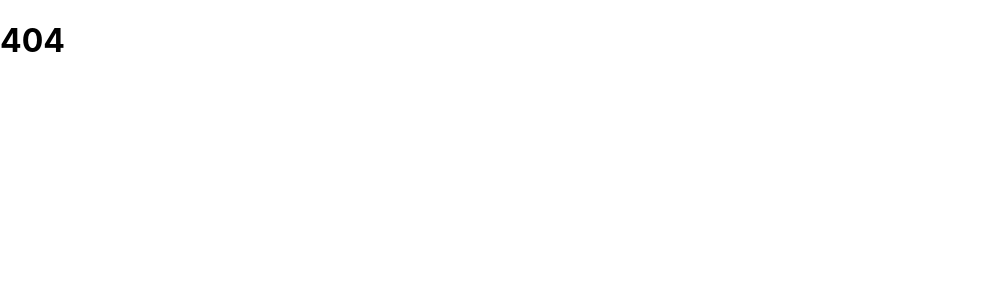
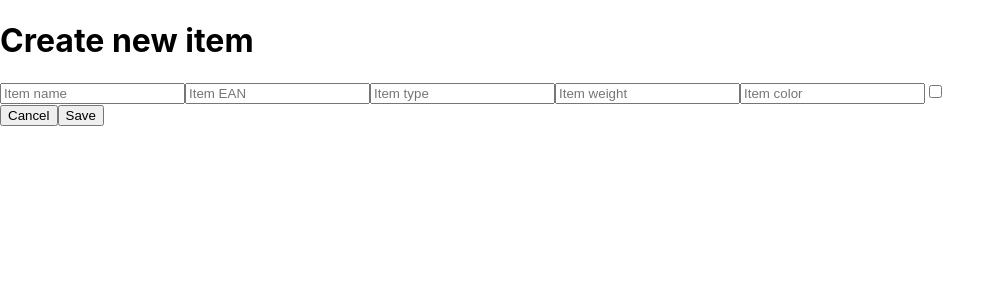
Before and after one commit to KazimierasSlivka/Talech, a React (Create React App) app in the folder talech/: page /products/create in a window 1280 px wide. Shown: the top 300 px of the page, without its empty margins (0-1005 px from the left). Built offline with nearby package versions, Linux system fonts and the light colour scheme.

Commit message:
added ability to create item

```diff
--- a/talech/package.json
+++ b/talech/package.json
@@ -8,6 +8,7 @@
     "@testing-library/user-event": "^7.2.1",
     "react": "^16.13.1",
     "react-dom": "^16.13.1",
+    "react-hook-form": "^5.3.1",
     "react-router-dom": "^5.1.2",
     "react-scripts": "3.4.1"
   },
--- a/talech/src/App.js
+++ b/talech/src/App.js
@@ -1,10 +1,79 @@
-import React from 'react';
+import React, { useEffect } from 'react';
 import './App.css';
 
 import Main from './components/main/Main'
 
 
 function App() {
+
+  let productsList =
+  [
+      {
+          "id" : 0,
+          "name" : "Item0",
+          "ean" : "1234567890",
+          "type" : "Type0",
+          "weight" : "Weight0",
+          "color" : "Color0",
+          "active" : false,
+          "quantity" : 0,
+          "price" : 1
+      },
+      {
+          "id" : 1,
+          "name" : "Item1",
+          "ean" : "1234567890",
+          "type" : "Type1",
+          "weight" : "Weight1",
+          "color" : "Color1",
+          "active" : false,
+          "quantity" : 0,
+          "price" : 2
+      },
+      {
+          "id" : 2,
+          "name" : "Item2",
+          "ean" : "1234567890",
+          "type" : "Type2",
+          "weight" : "Weight2",
+          "color" : "Color2",
+          "active" : true,
+          "quantity" : 0,
+          "price" : 3
+      },
+      {
+          "id" : 3,
+          "name" : "Item3",
+          "ean" : "1234567890",
+          "type" : "Type3",
+          "weight" : "Weight3",
+          "color" : "Color3",
+          "active" : false,
+          "quantity" : 0,
+          "price" : 4
+      },
+      {
+          "id" : 4,
+          "name" : "Item4",
+          "ean" : "1234567890",
+          "type" : "Type4",
+          "weight" : "Weight4",
+          "color" : "Color4",
+          "active" : true,
+          "quantity" : 0,
+          "price" : 5
+      }
+  ]
+
+  function FillDatabase(){
+      localStorage.setItem('Products List',  JSON.stringify(productsList));
+      console.log(JSON.parse(localStorage.getItem('Products List')));
+  }
+
+  useEffect(() => {
+      FillDatabase();
+  }, []);
+
   return (
     <>
       <Main/>
--- /dev/null
+++ b/talech/src/components/create/Create.jsx
@@ -0,0 +1,74 @@
+import React from 'react';
+import { Link, useHistory } from 'react-router-dom';
+import { useForm } from 'react-hook-form';
+
+function Create() {
+    const { handleSubmit, register } = useForm({ mode: 'onSubmit', reValidateMode: 'onSubmit' });
+    const history = useHistory();
+
+    function OnSave(formInputFieldsValues){
+        let data = JSON.parse(localStorage.getItem('Products List'));
+        formInputFieldsValues.id = data.length;
+        data.push(formInputFieldsValues);
+        localStorage.setItem('Products List',  JSON.stringify(data));
+        history.push('/products');
+    }
+
+    return (
+        <>
+            <h1>Create new item</h1>
+            <form onSubmit={handleSubmit(OnSave)}>
+                <input
+                    type="text"
+                    name="name"
+                    placeholder="Item name"
+                    ref={register}
+                />
+                <input
+                    type="number"
+                    name="ean"
+                    step="1"
+                    placeholder="Item EAN"
+                    ref={register}
+                />
+                <input
+                    type="text"
+                    name="type"
+                    placeholder="Item type"
+                    ref={register}
+                />
+                <input
+                    type="text"
+                    name="weight"
+                    placeholder="Item weight"
+                    ref={register}
+                />
+                <input
+                    type="text"
+                    name="color"
+                    placeholder="Item color"
+                    ref={register}
+                />
+                <input
+                    name="active"
+                    type="checkbox"
+                    ref={register}
+                />
+                <div>
+                    <Link to="/products">
+                        <button>
+                            Cancel
+                        </button>
+                    </Link>
+                    <button
+                        type="submit"
+                    >
+                        Save
+                    </button>
+                </div>
+            </form>
+        </>
+    );
+}
+
+export default Create;
--- a/talech/src/components/main/Main.jsx
+++ b/talech/src/components/main/Main.jsx
@@ -1,82 +1,15 @@
 import React from 'react';
 import { useEffect } from 'react';
-import { Switch, Route } from 'react-router-dom';
+import { Switch, Route, Redirect } from 'react-router-dom';
 
 import NotFound from '../not found/NotFound';
 import Products from '../products/Products';
+import Create   from '../create/Create';
 
 
 //import './Main.scss';
 
 function Main(props) {
-
-    let productsList =
-    [
-        {
-            "id" : 0,
-            "name" : "Item0",
-            "ean" : "1234567890",
-            "type" : "Type0",
-            "weight" : "Weight0",
-            "color" : "Color0",
-            "active" : false,
-            "quantity" : 0,
-            "price" : 1
-        },
-        {
-            "id" : 1,
-            "name" : "Item1",
-            "ean" : "1234567890",
-            "type" : "Type1",
-            "weight" : "Weight1",
-            "color" : "Color1",
-            "active" : false,
-            "quantity" : 0,
-            "price" : 2
-        },
-        {
-            "id" : 2,
-            "name" : "Item2",
-            "ean" : "1234567890",
-            "type" : "Type2",
-            "weight" : "Weight2",
-            "color" : "Color2",
-            "active" : true,
-            "quantity" : 0,
-            "price" : 3
-        },
-        {
-            "id" : 3,
-            "name" : "Item3",
-            "ean" : "1234567890",
-            "type" : "Type3",
-            "weight" : "Weight3",
-            "color" : "Color3",
-            "active" : false,
-            "quantity" : 0,
-            "price" : 4
-        },
-        {
-            "id" : 4,
-            "name" : "Item4",
-            "ean" : "1234567890",
-            "type" : "Type4",
-            "weight" : "Weight4",
-            "color" : "Color4",
-            "active" : true,
-            "quantity" : 0,
-            "price" : 5
-        }
-    ]
-
-    function FillDatabase(){
-        localStorage.setItem('Products List',  JSON.stringify(productsList));
-        console.log(JSON.parse(localStorage.getItem('Products List')));
-    }
-
-    useEffect(() => {
-        FillDatabase();
-    }, []);
 
     return (
         <main>
@@ -103,9 +36,10 @@ function Main(props) {
                 </Route> */}
 
                 <Route exact path="/">
-                    <Products  />
+                    <Redirect to="/products" />
                 </Route>
-
+                <Route exact path="/products" component={Products} />
+                <Route path="/products/create" component={Create} />
                 <Route component={NotFound} />
             </Switch>
         </main>
--- a/talech/src/components/product/Product.jsx
+++ b/talech/src/components/product/Product.jsx
@@ -9,9 +9,19 @@ function Product(props) {
                 <td>{props.type}</td>
                 <td>{props.weight}</td>
                 <td>{props.color}</td>
-                <td>{props.active}</td>
+                <td>
+                    <input
+                        type="checkbox"
+                        checked={props.active}
+                    />
+                </td>
                 <td>{props.quantity}</td>
                 <td>{props.price}</td>
+                <td>
+                    <button>View</button>
+                    <button>Edit</button>
+                    <button>Delete</button>
+                </td>
             </tr>
         </>
     );
--- a/talech/src/components/products/Products.jsx
+++ b/talech/src/components/products/Products.jsx
@@ -1,13 +1,16 @@
 import React from 'react';
+import { Link } from 'react-router-dom';
 
 import Product from '../product/Product';
 
 
-function Products()
-{
-    return(
+function Products() {
+    return (
         <>
             <h1>Products list</h1>
+            <Link to="/products/create">
+                <button>Create new item</button>
+            </Link>
             <table>
                 <colgroup>
                     <col className="name-collumn" />
@@ -34,15 +37,15 @@ function Products()
                 <tbody>
                     {JSON.parse(localStorage.getItem('Products List')).map((product, index) => (
                         <Product
-                            key = {product.id}
-                            name = {product.name}
-                            ean = {product.ean}
-                            type = {product.type}
-                            weight = {product.weight}
-                            color = {product.color}
-                            active = {product.active}
-                            quantity = {product.quantity}
-                            price = {product.price}
+                            key={product.id}
+                            name={product.name}
+                            ean={product.ean}
+                            type={product.type}
+                            weight={product.weight}
+                            color={product.color}
+                            active={product.active}
+                            quantity={product.quantity}
+                            price={product.price}
                         />
                     ))}
                 </tbody>
```
Also changed, not shown: 1 other file (tests, documents, lock files or other folders).
